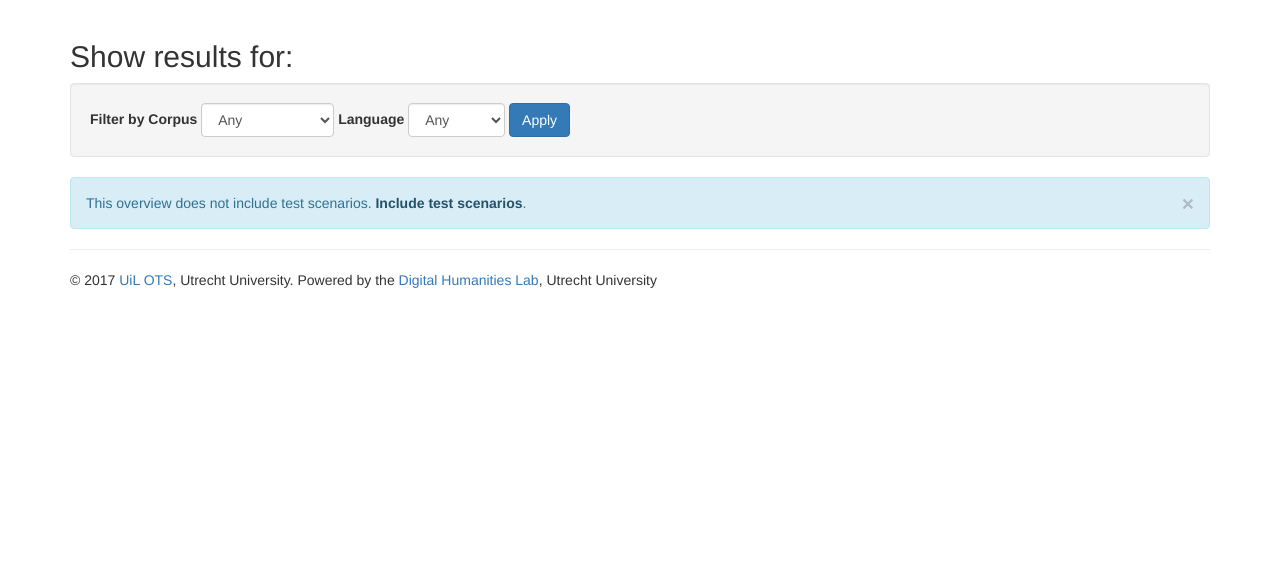
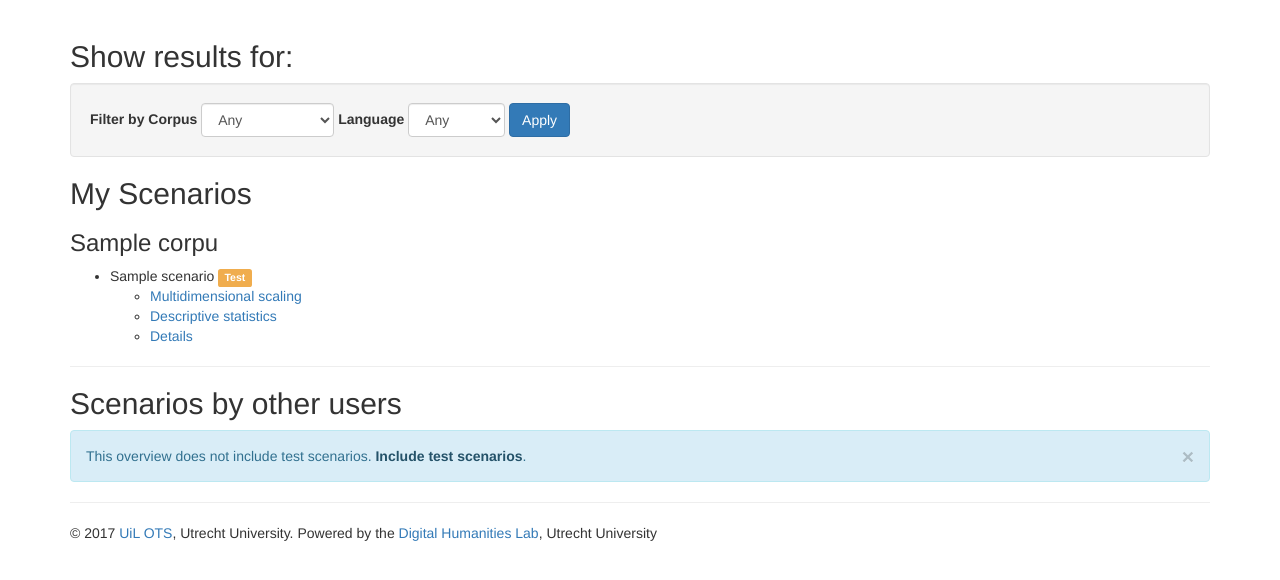
Before and after one commit to UUDigitalHumanitieslab/timealign, a Django app: page /stats/scenarios/ in a window 1280 px wide. Shown: the part 52-632 px from the top of the page. Run offline with Django 3.2, Linux system fonts and the light colour scheme; a user stored in the database is signed in; data comes from the database, SQL or seed files in the repository; tables that the repository leaves empty hold one stand-in row (values such as "Sample post"); some libraries are stand-ins or nearby versions.

Commit message:
separate scenario list for user-owned scenarios

```diff
--- a/stats/templates/stats/scenario_list.html
+++ b/stats/templates/stats/scenario_list.html
@@ -5,6 +5,7 @@
 {% block content %}
 
 {% regroup scenarios by corpus as corpus_list %}
+{% regroup user_scenarios by corpus as user_corpus_list %}
 
 <h2>Show results for:</h2>
 <div class="well">
@@ -36,6 +37,31 @@
     </div>
   </form>
 </div>
+<h2>My Scenarios</h2>
+{% for corpus in user_corpus_list %}
+<h3>{{ corpus.grouper }}</h3>
+    <ul>
+        {% for scenario in corpus.list %}
+        <li>
+            {{ scenario.title }}
+            {% if scenario.is_test %}<span class="label label-warning">Test</span>{% endif %}
+            <ul>
+                <li>
+                    <a href="{% url 'stats:mds' scenario.pk %}">Multidimensional scaling</a>
+                </li>
+                <li>
+                    <a href="{% url 'stats:descriptive' scenario.pk %}">Descriptive statistics</a>
+                </li>
+                <li>
+                    <a href="{% url 'stats:show' scenario.pk %}">Details</a>
+                </li>
+            </ul>
+        </li>
+        {% endfor %}
+    </ul>
+{% endfor %}
+<hr/>
+<h2>Scenarios by other users</h2>
 {% for corpus in corpus_list %}
 <h3>{{ corpus.grouper }}</h3>
     <ul>
--- a/stats/views.py
+++ b/stats/views.py
@@ -18,6 +18,17 @@ class ScenarioList(LoginRequiredMixin, generic.ListView):
     model = Scenario
     context_object_name = 'scenarios'
 
+    def filter_scenarios(self, scenarios, corpus=None, language=None,
+                         show_tests=False):
+        if not show_tests:
+            scenarios = scenarios.exclude(is_test=True)
+        if corpus:
+            scenarios = scenarios.filter(corpus__id=corpus)
+        if language:
+            scenarios = scenarios.filter(scenariolanguage__language__iso=language)
+
+        return scenarios
+
     def get_queryset(self):
         """
         Only show Scenarios that have been run,
@@ -25,40 +36,43 @@ class ScenarioList(LoginRequiredMixin, generic.ListView):
         Order the Scenarios by Corpus title.
         """
         show_tests = self.kwargs.get('show_tests', False)
+        scenarios = Scenario.objects.exclude(last_run__isnull=True)
+        corpus = self.request.GET.get('corpus')
+        language = self.request.GET.get('language')
+        scenarios = self.filter_scenarios(scenarios, corpus, language, show_tests)
 
-        scenarios = Scenario.objects.exclude(last_run__isnull=True)
-        if not show_tests:
-            scenarios = scenarios.exclude(is_test=True)
-
-        corpus = self.request.GET.get('corpus')
-        if corpus:
-            scenarios = scenarios.filter(corpus__id=corpus)
-
-        language = self.request.GET.get('language')
-        if language:
-            scenarios = scenarios.filter(scenariolanguage__language__iso=language)
-
+        scenarios = scenarios.exclude(owner=self.request.user)
         return scenarios.order_by('corpus__title')
 
     def get_context_data(self, **kwargs):
         context = super(ScenarioList, self).get_context_data(**kwargs)
+
+        # get filters if set
+        corpus = self.request.GET.get('corpus')
+        language = self.request.GET.get('language')
+
         corpora = get_available_corpora(self.request.user)
-
         # only show languages that are found in the available corpora
         languages = set(sum([list(c.languages.all()) for c in corpora], []))
         # sort by language name
         languages = sorted(languages, key=lambda x: x.title)
 
+        # possible filter values
         context['corpora'] = corpora
         context['languages'] = languages
 
-        corpus = self.request.GET.get('corpus')
+        # preserve filter selection
         if corpus:
             context['selected_corpus'] = int(corpus)
-
-        language = self.request.GET.get('language')
         if language:
             context['selected_language'] = language
+
+        # scenarios that belong to the current user are displayed seperately.
+        # they need to be queried separately because we should include test scenarios.
+        user_scenarios = self.filter_scenarios(
+            self.request.user.scenarios,
+            corpus, language, show_tests=True)
+        context['user_scenarios'] = user_scenarios.all()
 
         return context
 
```
